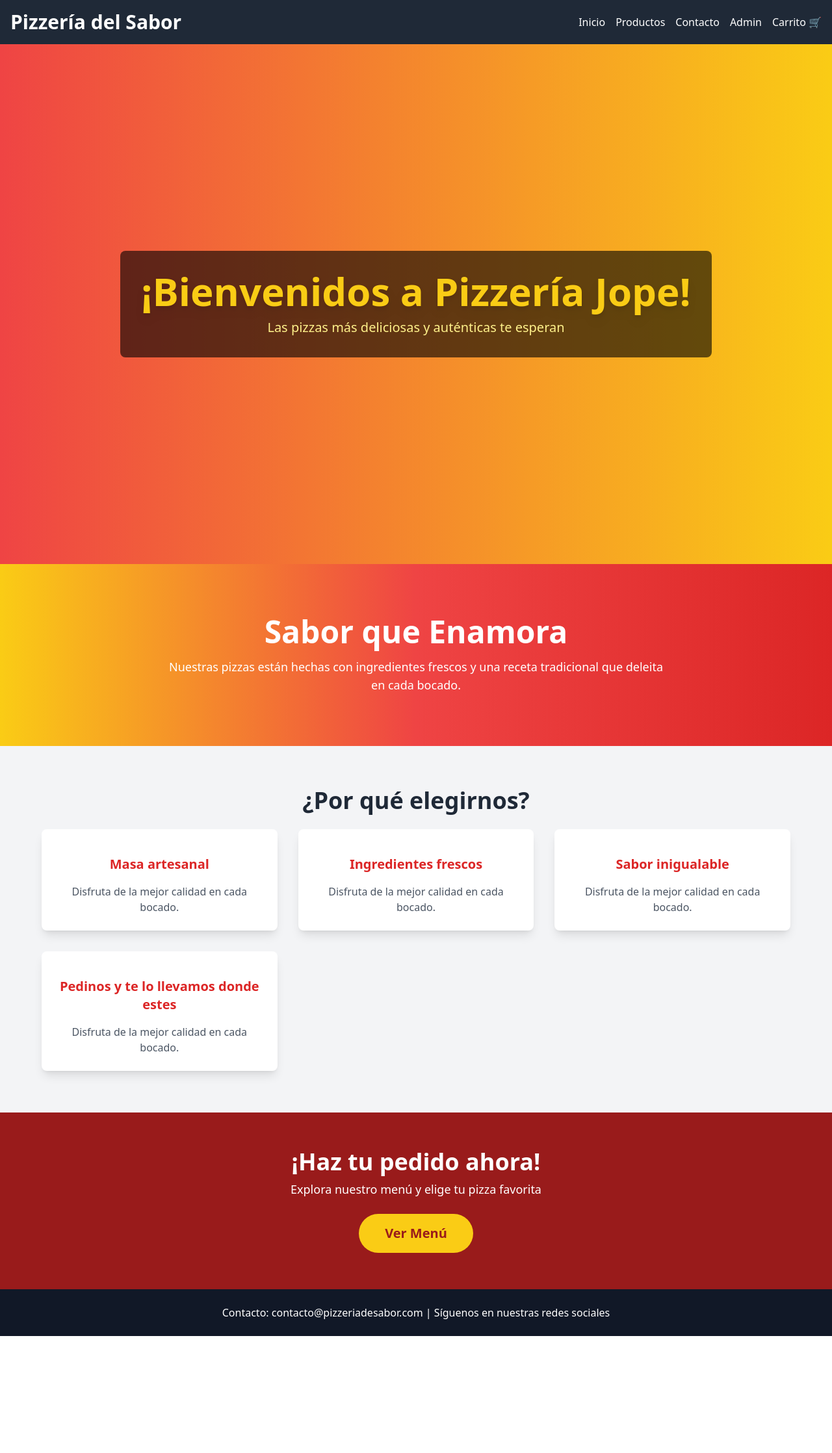
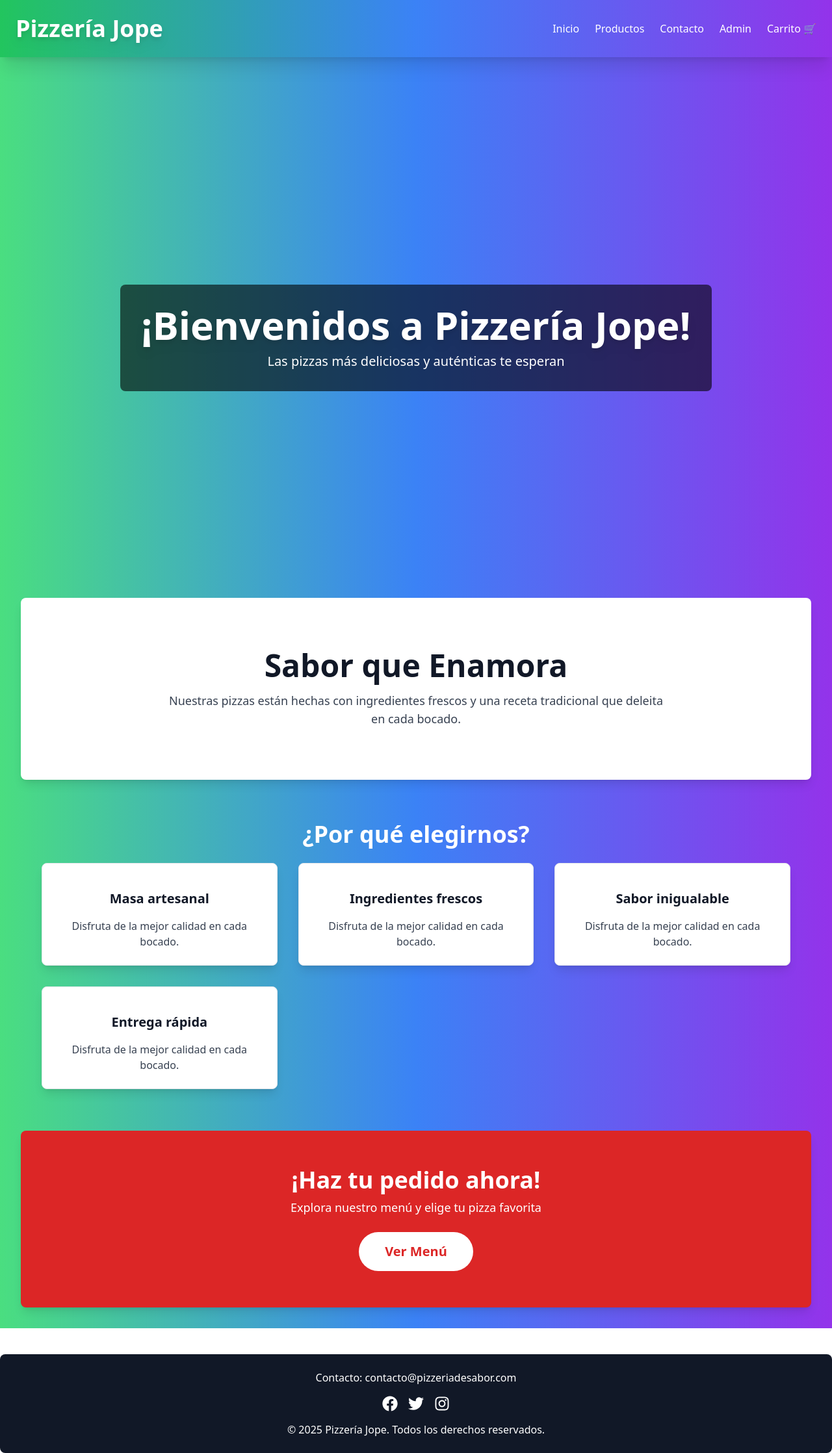
Before and after one commit to AlondraFernandez/ecommerce-pizzeria, a Next.js app: page / in a window 1280 px wide. Shown: the whole page at 65% size. Before the commit the page ends 2056 px from the top, so only its background shows below. Built offline with nearby package versions, Linux system fonts and the light colour scheme; no server answers.

Commit message:
cambio el color

```diff
--- a/package.json
+++ b/package.json
@@ -9,11 +9,15 @@
     "lint": "next lint"
   },
   "dependencies": {
+    "@heroicons/react": "^2.2.0",
     "firebase": "^11.3.1",
     "framer-motion": "^12.4.3",
+    "lucide-react": "^0.475.0",
     "next": "15.1.7",
     "react": "^19.0.0",
-    "react-dom": "^19.0.0"
+    "react-dom": "^19.0.0",
+    "react-icons": "^5.5.0",
+    "sweetalert2": "^11.17.2"
   },
   "devDependencies": {
     "@eslint/eslintrc": "^3",
--- a/src/app/(home)/page.js
+++ b/src/app/(home)/page.js
@@ -4,26 +4,26 @@ import { motion } from "framer-motion";
 
 const HomePage = () => {
   return (
-    <div className="home">
+    <div className="min-h-screen bg-gradient-to-r from-green-400 via-blue-500 to-purple-600 p-8">
       {/* Hero Section */}
-      <section className="relative h-screen flex items-center justify-center text-center bg-gradient-to-r from-red-500 to-yellow-400">
+      <section className="relative h-screen flex items-center justify-center text-center">
         <motion.div
           initial={{ opacity: 0, scale: 0.8 }}
           animate={{ opacity: 1, scale: 1 }}
           transition={{ duration: 0.8 }}
           className="relative z-10 bg-black bg-opacity-60 p-8 rounded-lg"
         >
-          <h1 className="text-6xl font-extrabold text-yellow-400 drop-shadow-lg">
+          <h1 className="text-6xl font-extrabold text-white drop-shadow-lg">
             ¡Bienvenidos a Pizzería Jope!
           </h1>
-          <p className="text-xl mt-3 text-yellow-200">
+          <p className="text-xl mt-3 text-white">
             Las pizzas más deliciosas y auténticas te esperan
           </p>
         </motion.div>
       </section>
 
       {/* About Section */}
-        <section className="py-20 bg-gradient-to-r from-yellow-400 via-red-500 to-red-600 text-center text-white gap-8">
+      <section className="py-20 bg-white text-center text-gray-900 rounded-lg shadow-lg p-6">
         <motion.div
           initial={{ opacity: 0, y: 50 }}
           animate={{ opacity: 1, y: 0 }}
@@ -31,40 +31,40 @@ const HomePage = () => {
           className="max-w-3xl mx-auto"
         >
           <h2 className="text-5xl font-bold">Sabor que Enamora</h2>
-            <p className="text-lg mt-4">
+          <p className="text-lg mt-4 text-gray-700">
             Nuestras pizzas están hechas con ingredientes frescos y una receta tradicional que deleita en cada bocado.
           </p>
         </motion.div>
       </section>
 
       {/* Featured Products Section */}
-        <section className="py-16 bg-gray-100 text-center">
+      <section className="py-16 text-center">
         <motion.h3
           initial={{ opacity: 0 }}
           animate={{ opacity: 1 }}
           transition={{ duration: 0.5 }}
-            className="text-4xl font-bold text-gray-800 mb-6"
+          className="text-4xl font-bold text-white mb-6"
         >
           ¿Por qué elegirnos?
         </motion.h3>
         <div className="grid grid-cols-1 md:grid-cols-3 gap-8 max-w-6xl mx-auto">
-            {["Masa artesanal", "Ingredientes frescos", "Sabor inigualable", "Pedinos y te lo llevamos donde estes"].map((title, index) => (
+          {["Masa artesanal", "Ingredientes frescos", "Sabor inigualable", "Entrega rápida"].map((title, index) => (
             <motion.div
               key={index}
               initial={{ opacity: 0, scale: 0.8 }}
               animate={{ opacity: 1, scale: 1 }}
               transition={{ duration: 0.5, delay: index * 0.2 }}
-                className="bg-white shadow-lg rounded-lg overflow-hidden p-6 transform hover:scale-105 transition-transform duration-300"
+              className="bg-white border border-gray-200 p-6 rounded-lg shadow-lg hover:shadow-xl transition-shadow duration-300"
             >
-                <h4 className="text-xl font-bold text-red-600 py-4">{title}</h4>
-                <p className="text-gray-600">Disfruta de la mejor calidad en cada bocado.</p>
+              <h4 className="text-xl font-bold text-gray-900 py-4">{title}</h4>
+              <p className="text-gray-700">Disfruta de la mejor calidad en cada bocado.</p>
             </motion.div>
           ))}
         </div>
       </section>
 
       {/* Call to Action */}
-      <section className="bg-red-800 text-white text-center py-14">
+      <section className="bg-red-600 text-white text-center py-14 rounded-lg shadow-lg">
         <motion.div
           initial={{ opacity: 0, y: 20 }}
           animate={{ opacity: 1, y: 0 }}
@@ -73,17 +73,12 @@ const HomePage = () => {
           <h3 className="text-4xl font-bold">¡Haz tu pedido ahora!</h3>
           <p className="mt-2 text-lg">Explora nuestro menú y elige tu pizza favorita</p>
           <a href="/productos">
-            <button className="mt-6 bg-yellow-400 text-red-800 px-10 py-4 rounded-full font-bold text-xl hover:bg-yellow-300 transition">
+            <button className="mt-6 bg-white text-red-600 px-10 py-4 rounded-full font-bold text-xl hover:bg-gray-200 transition">
               Ver Menú
             </button>
           </a>
         </motion.div>
       </section>
-
-      {/* Footer */}
-      <footer className="bg-gray-900 text-white text-center py-6">
-        <p>Contacto: contacto@pizzeriadesabor.com | Síguenos en nuestras redes sociales</p>
-      </footer>
     </div>
   );
 };
--- /dev/null
+++ b/src/app/components/Footer.js
@@ -0,0 +1,26 @@
+import React from 'react';
+import { FaFacebook, FaTwitter, FaInstagram } from 'react-icons/fa';
+
+const Footer = () => {
+    return (
+        <footer className="bg-gray-900 text-white text-center py-6 mt-10 rounded-lg">
+            <div className="container mx-auto">
+                <p className="mb-4">Contacto: contacto@pizzeriadesabor.com</p>
+                <div className="flex justify-center space-x-4 mb-4">
+                    <a href="https://facebook.com" target="_blank" rel="noopener noreferrer" className="text-white hover:text-gray-400">
+                        <FaFacebook size={24} />
+                    </a>
+                    <a href="https://twitter.com" target="_blank" rel="noopener noreferrer" className="text-white hover:text-gray-400">
+                        <FaTwitter size={24} />
+                    </a>
+                    <a href="https://instagram.com" target="_blank" rel="noopener noreferrer" className="text-white hover:text-gray-400">
+                        <FaInstagram size={24} />
+                    </a>
+                </div>
+                <p>&copy; {new Date().getFullYear()} Pizzería Jope. Todos los derechos reservados.</p>
+            </div>
+        </footer>
+    );
+};
+
+export default Footer;
--- a/src/app/components/Header.js
+++ b/src/app/components/Header.js
@@ -1,32 +1,89 @@
-"use client"; // Asegura que se ejecute en el cliente
+"use client";
 
-import { useCart } from "../context/CartContext"; // Importamos el hook del carrito
-import Link from 'next/link'; // Importamos el componente Link de Next.js
+import { useCart } from "../context/CartContext";
+import Link from "next/link";
+import { motion } from "framer-motion";
+import { useState } from "react";
 
 const Header = () => {
-  const { carrito } = useCart(); // Obtenemos el carrito desde el contexto
+  const { carrito } = useCart();
+  const [menuOpen, setMenuOpen] = useState(false);
+
+  const handleLinkClick = () => {
+    setMenuOpen(false);
+  };
 
   return (
-    <header className="bg-gray-800 text-white p-4 flex flex-col md:flex-row justify-between items-center">
-        <h1 className="text-3xl font-bold mb-4 md:mb-0">Pizzería del Sabor</h1>
-        <nav>
-            <ul className="flex flex-col md:flex-row gap-4">
-                <li><Link href="/">Inicio</Link></li>
-                <li><Link href="/productos">Productos</Link></li>
-                <li><Link href="/contacto">Contacto</Link></li>
-                <li><Link href="/admin">Admin</Link></li>
-                <li>
-                    <Link href="/carrito">
+    <header className="bg-gradient-to-r from-green-500 via-blue-500 to-purple-600 text-white p-6 shadow-xl sticky top-0 z-50">
+      <div className="container mx-auto flex justify-between items-center">
+        <motion.h1
+          initial={{ opacity: 0, y: -20 }}
+          animate={{ opacity: 1, y: 0 }}
+          transition={{ duration: 0.6 }}
+          className="text-4xl font-extrabold drop-shadow-lg"
+        >
+          Pizzería Jope
+        </motion.h1>
+        <button
+          className="md:hidden text-white focus:outline-none"
+          onClick={() => setMenuOpen(!menuOpen)}
+        >
+          <svg
+            xmlns="http://www.w3.org/2000/svg"
+            fill="none"
+            viewBox="0 0 24 24"
+            strokeWidth="2"
+            stroke="currentColor"
+            className="w-8 h-8"
+          >
+            <path
+              strokeLinecap="round"
+              strokeLinejoin="round"
+              d="M4 6h16M4 12h16m-7 6h7"
+            />
+          </svg>
+        </button>
+        <nav
+          className={`${
+            menuOpen ? "block" : "hidden"
+          } absolute md:relative top-16 md:top-0 left-0 w-full md:w-auto bg-blue-700 md:bg-transparent p-4 md:p-0 transition-all duration-300 md:flex rounded-lg shadow-lg md:shadow-none`}
+        >
+          <motion.ul
+            initial={{ opacity: 0 }}
+            animate={{ opacity: 1 }}
+            transition={{ duration: 0.5 }}
+            className="flex flex-col md:flex-row gap-6 text-lg md:text-base"
+          >
+            <li className="hover:text-yellow-300 transition duration-300">
+              <Link href="/" onClick={handleLinkClick}>Inicio</Link>
+            </li>
+            <li className="hover:text-yellow-300 transition duration-300">
+              <Link href="/productos" onClick={handleLinkClick}>Productos</Link>
+            </li>
+            <li className="hover:text-yellow-300 transition duration-300">
+              <Link href="/contacto" onClick={handleLinkClick}>Contacto</Link>
+            </li>
+            <li className="hover:text-yellow-300 transition duration-300">
+              <Link href="/admin" onClick={handleLinkClick}>Admin</Link>
+            </li>
+            <li className="relative hover:text-yellow-300 transition duration-300">
+              <Link href="/carrito" onClick={handleLinkClick}>
                 Carrito 🛒
                 {carrito.length > 0 && (
-                            <span className="bg-red-500 text-white px-2 py-1 rounded-full ml-2">
+                  <motion.span
+                    initial={{ scale: 0 }}
+                    animate={{ scale: 1 }}
+                    transition={{ duration: 0.3 }}
+                    className="bg-white text-red-600 px-2 py-1 rounded-full ml-2 text-sm font-bold shadow-md"
+                  >
                     {carrito.length}
-                            </span>
+                  </motion.span>
                 )}
               </Link>
             </li>
-            </ul>
+          </motion.ul>
         </nav>
+      </div>
     </header>
   );
 };
--- a/src/app/context/CartContext.js
+++ b/src/app/context/CartContext.js
@@ -39,11 +39,19 @@ export const CartProvider = ({ children }) => {
     setCarrito((prevCarrito) =>
       prevCarrito.map(item =>
         item.id === id
-          ? { ...item, cantidad: Math.max(cantidad, 1) }
+          ? {
+              ...item,
+              cantidad: item.categoria === "pizzas"
+              ? Math.max(cantidad, 0.5)
+              : item.categoria === "empanadas"
+                ? Math.max(cantidad, 3)
+                : Math.max(cantidad, 1)
+            }
           : item
       )
     );
   };
+
 
   const eliminarProducto = (id) => {
     setCarrito((prevCarrito) =>
--- a/src/app/layout.js
+++ b/src/app/layout.js
@@ -3,6 +3,7 @@ import "./globals.css";
 import { CartProvider } from "./context/CartContext"; // Importamos el contexto de carrito
 import { AuthProvider } from "./context/AuthContext"; // Asegúrate de importar el AuthProvider correctamente
 import Header from "./components/Header"; // Importamos el Header
+import Footer from "./components/Footer";
 
 export const metadata = {
   title: "Pizzería",
@@ -19,6 +20,7 @@ export default function RootLayout({ children }) {
             <main>{children}</main>
           </CartProvider>
         </AuthProvider>
+        <Footer />
       </body>
     </html>
   );
```
Also changed, not shown: src/app/carrito/page.js (+66 -4 lines), src/app/productos/page.js (+11 -4 lines), 1 other file (tests, documents, lock files or other folders). Lines whose indentation alone changed are shown as unchanged.
